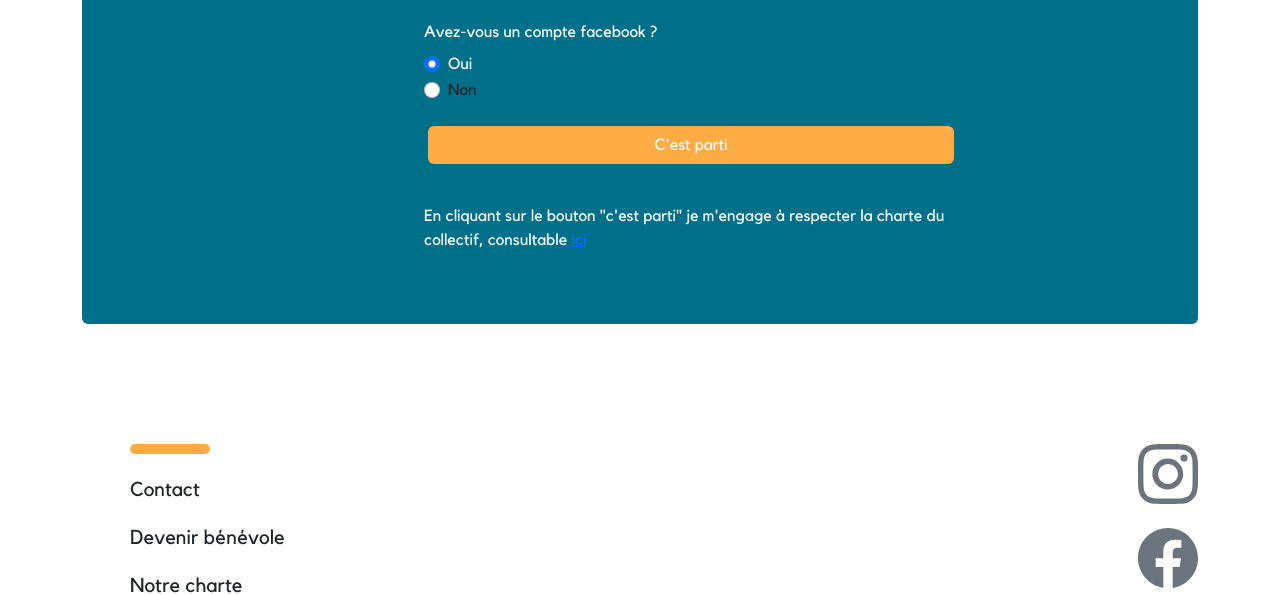
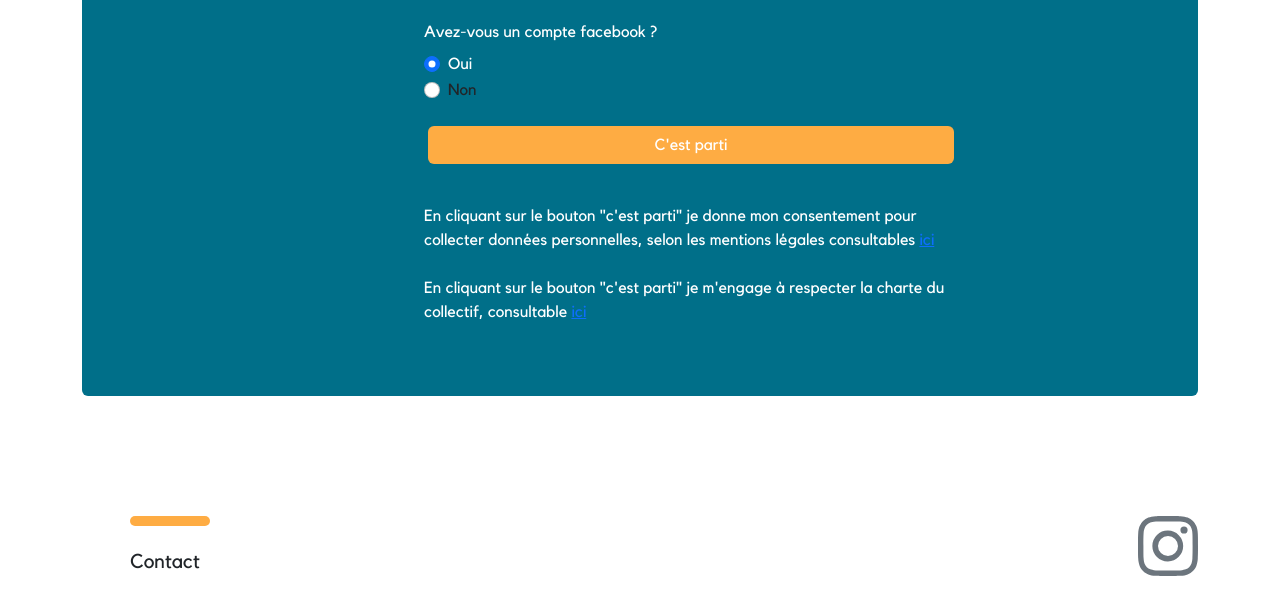
Before and after one commit to mustaphazahiri/poureux, a PHP site: page /inscription in a window 1280 px wide. Shown: the part 1042-1637 px from the top of the page. Run offline with PHP 8.4, Linux system fonts and the light colour scheme; some libraries are stand-ins or nearby versions.

Commit message:
add rgpd message to inscription page

```diff
--- a/views/Visiteur/inscription.view.php
+++ b/views/Visiteur/inscription.view.php
@@ -66,6 +66,7 @@
                         <button class="btn text-white cestparti" type="submit">C'est parti</button>
                     </div>
                 </div>
+                <label for="rgpd" class="text-white mt-4">En cliquant sur le bouton "c'est parti" je donne mon consentement pour collecter données personnelles, selon les mentions légales consultables <a href="mentions">ici</a> </label>
                 <label for="facebook" class="text-white mt-4">En cliquant sur le bouton "c'est parti" je m'engage à respecter la charte du collectif, consultable <a href="lecollectif#charte__collectif">ici</a> </label>
 
         </div>
```
